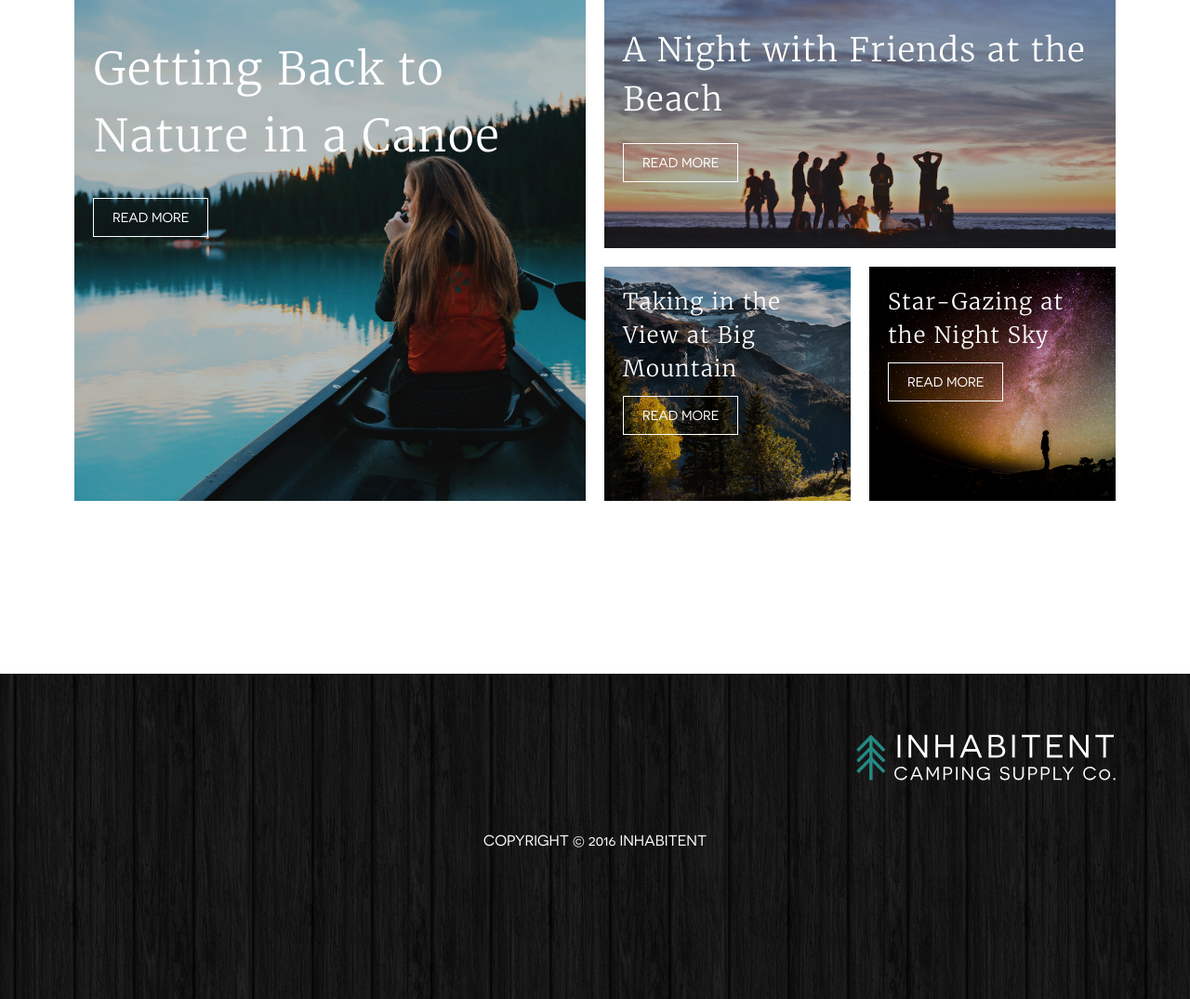
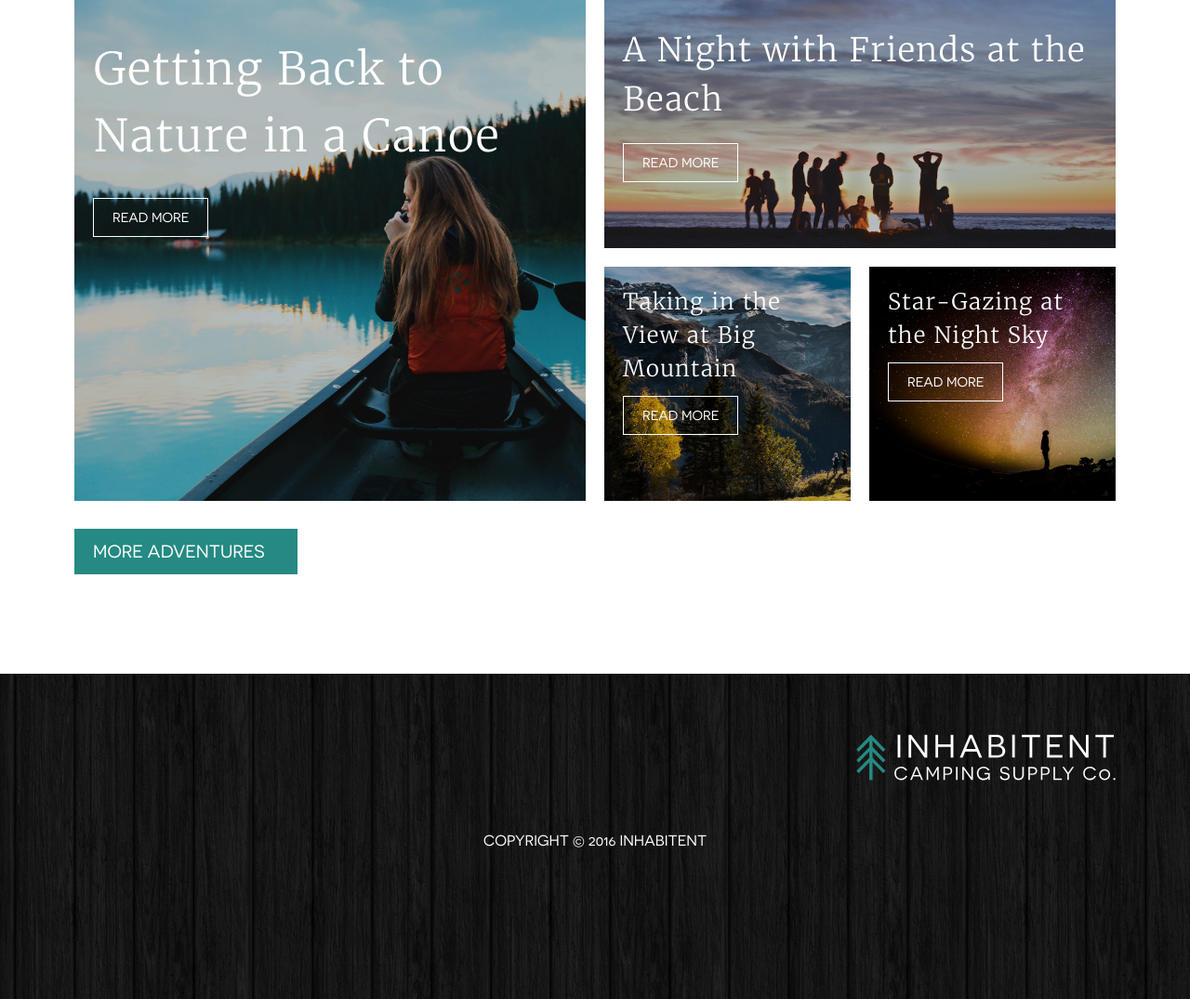
Before and after one commit to MisterPeddler/inhabitent, a WordPress theme: template themes/inhabitent/front-page.php in a window 1280 px wide. Shown: the part 1485-2560 px from the top of the page at 93% size. Run offline with PHP 8.4 and a stand-in for WordPress, Linux system fonts and the light colour scheme; the site name, menu and one post (Sample post) are stand-ins, and other content is empty; some libraries are stand-ins or nearby versions.

Commit message:
added more adventures button

```diff
--- a/themes/inhabitent/front-page.php
+++ b/themes/inhabitent/front-page.php
@@ -117,6 +117,8 @@ wp_reset_postdata(); ?>
 </div>
 </div>
 
+<a class="green-button-style adventure-button" href="#">More Adventures</a>
+
 </section>
 <!-- </div> -->
 
--- a/themes/inhabitent/sass/_page-templates.scss
+++ b/themes/inhabitent/sass/_page-templates.scss
@@ -197,6 +197,14 @@
     height: 820px;
     @include container;
 
+    .adventure-button{
+      display:inline;
+      width:240px;
+      font-size: 1.2rem;
+      margin-top: 30px;
+    }
+
+
     .adventure-container {
         display: flex;
         height: 540px;
@@ -229,6 +237,7 @@
                 font-size: 3rem;
             }
         }
+
 
         .adventure-right-container {
             width: 50%;
--- a/themes/inhabitent/style.css
+++ b/themes/inhabitent/style.css
@@ -1031,6 +1031,11 @@ object {
   height: 820px;
   width: 1120px;
   margin: 0 auto; }
+  .latest-adventures .adventure-button {
+    display: inline;
+    width: 240px;
+    font-size: 1.2rem;
+    margin-top: 30px; }
   .latest-adventures .adventure-container {
     display: -ms-flexbox;
     display: flex;
```
Also changed, not shown: themes/inhabitent/build/css/style.min.css, 1 other file.
